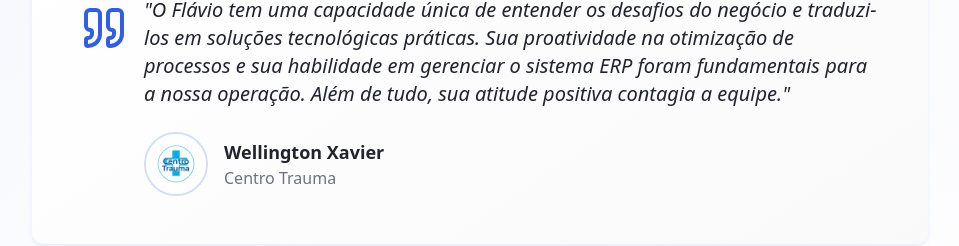
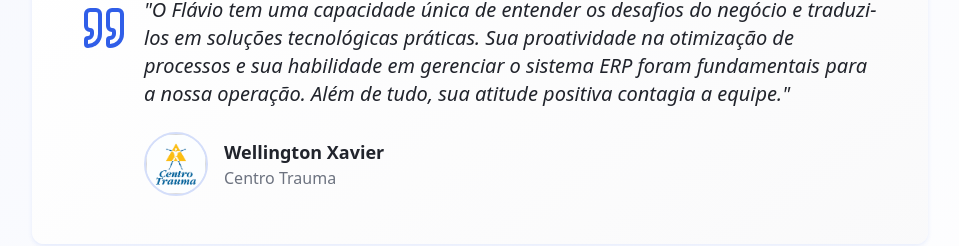
Before and after one commit to fravin/nexumtec, a React (Vite) app: page / in a window 1280 px wide. Shown: the part 6177-6423 px from the top of the page, without its empty margins (160-1119 px from the left). Built offline with nearby package versions, Linux system fonts and the light colour scheme.

Commit message:
Add Centro Trauma logo
Added the Centro Trauma logo to the testimonials section.

```diff
--- a/src/components/Testimonials.tsx
+++ b/src/components/Testimonials.tsx
@@ -1,13 +1,12 @@
 import { Card, CardContent } from "@/components/ui/card";
 import { Quote } from "lucide-react";
-import centroTraumaLogo from "@/assets/centro-trauma-logo.png";
 
 const Testimonials = () => {
   const testimonial = {
     text: "O Flávio tem uma capacidade única de entender os desafios do negócio e traduzi-los em soluções tecnológicas práticas. Sua proatividade na otimização de processos e sua habilidade em gerenciar o sistema ERP foram fundamentais para a nossa operação. Além de tudo, sua atitude positiva contagia a equipe.",
     author: "Wellington Xavier",
     position: "Centro Trauma",
-    avatar: centroTraumaLogo
+    avatar: "/lovable-uploads/a541acc1-0504-4ec6-872c-8e79e5919821.png"
   };
 
   return (
```
Also changed, not shown: public/lovable-uploads/a541acc1-0504-4ec6-872c-8e79e5919821.png (added).
